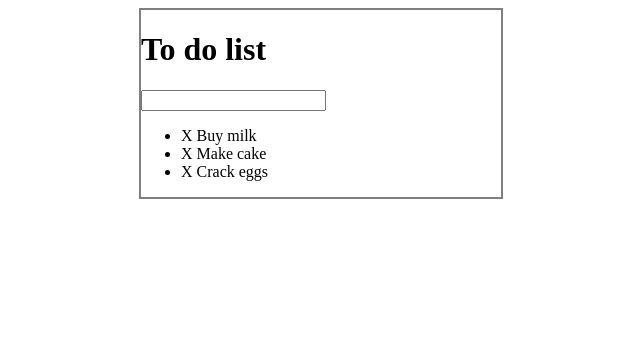
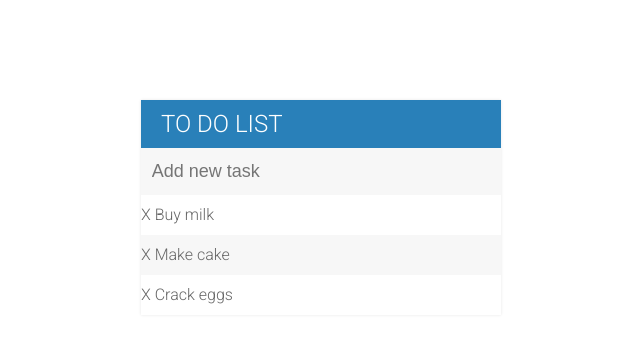
Before and after one commit to patnir/WebDevelopmentBootcamp, a web app: file TodoListProject/index.html in a window 1280 px wide. Shown: the top 343 px of the page, without its empty margins (319-959 px from the left). Run offline with its HTML, style and script files only (its server is not run), Linux system fonts and the light colour scheme.

Commit message:
styling changes 1

```diff
--- a/TodoListProject/assets/css/styles.css
+++ b/TodoListProject/assets/css/styles.css
@@ -1,10 +1,54 @@
 #divContainer {
 	width: 360px;
-	border: 2px solid gray;
-	margin: 0 auto;
+	box-shadow: 0 0 3px rgba(0, 0, 0, 0.1);
+	margin: 100px auto;
+	background-color: #f7f7f7;
+	font-family: 'Roboto';
 }
 
 .taskCompleted {
 	color: gray;
 	text-decoration: line-through;
 }
+
+h1 {
+	background-color: #2980b9;
+	color: white;
+	margin: 0px;
+	padding: 10px 20px;
+	text-transform: uppercase;
+	font-size: 24px;
+	font-weight: 400;
+}
+
+.task {
+	background: white;
+	height: 40px;
+	color: #666666;
+	line-height: 40px;
+}
+
+.task:nth-of-type(even) {
+	background: #f7f7f7;
+}
+
+ul {
+	list-style: none;
+	margin: 0px;
+	padding: 0px;
+}
+
+#txtTodo {
+	font-size: 18px;
+	background-color: #f7f7f7;
+	width: 94%;
+	margin: 0px;
+	border: none;
+	outline: none;
+	color: #2980b9;
+	padding: 13px 3%;
+}
+
+#txtTodo:focus {
+	background-color: #f0f0f0;
+}
--- a/TodoListProject/assets/js/logic.js
+++ b/TodoListProject/assets/js/logic.js
@@ -38,7 +38,7 @@ $("#txtTodo").on("keypress", function(event) {
 	var task = $.trim($(this).val())
 	if (event.which == 13 && task.length != 0) {
 		console.log("adding_" + task + "_");
-		$("#taskList").append("<li><span class='deleteTask'>X</span> " + task + "</li>");
+		$("#taskList").append("<li class='task'><span class='deleteTask'>X</span> " + task + "</li>");
 		$(this).val("");
 	}
 });
--- a/TodoListProject/index.html
+++ b/TodoListProject/index.html
@@ -4,19 +4,20 @@
 	<title>Todo List</title>
 	<link rel="stylesheet" type="text/css" href="assets/css/styles.css">
 	<script type="text/javascript" src="assets/js/lib/jquery.min.js"></script>
+	<link href="https://fonts.googleapis.com/css?family=Roboto:300" rel="stylesheet">
 </head>
 <body>
 
 <div id="divContainer">
 	<div id="divHeading">
 		<h1>To do list</h1>
-		<input type="text" id="txtTodo">
+		<input type="text" id="txtTodo" placeholder="Add new task">
 	</div>
 	<div id="divList">
 		<ul id="taskList">
-			<li><span class="deleteTask">X</span> Buy milk</li>
-			<li><span class="deleteTask">X</span> Make cake</li>
-			<li><span class="deleteTask">X</span> Crack eggs</li>
+			<li class="task"><span class="deleteTask">X</span> Buy milk</li>
+			<li class="task"><span class="deleteTask">X</span> Make cake</li>
+			<li class="task"><span class="deleteTask">X</span> Crack eggs</li>
 		</ul>
 	</div>
 </div>
```
